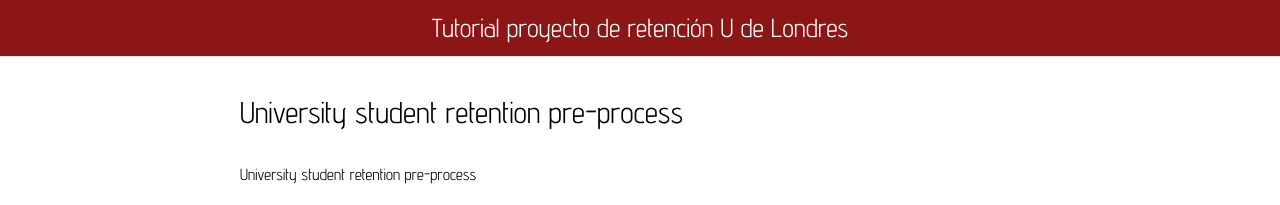
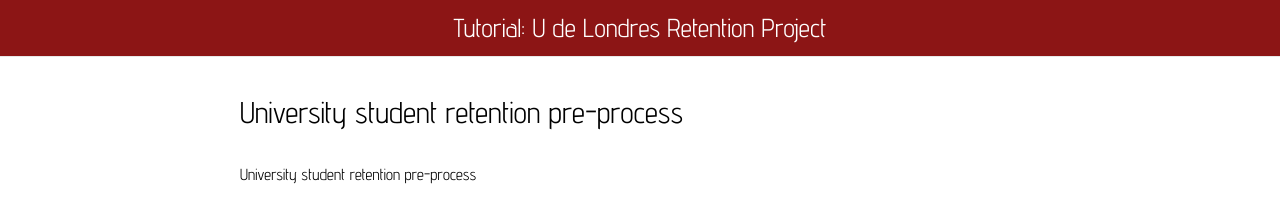
Before and after one commit to lacrendic/stella_docs, a Jekyll site: the page built from index.md, in a window 1280 px wide and 900 px high. Shown: the top 205 px of the window. Built offline with Jekyll 4.4.1, drawn with Linux system fonts in a browser that asks for light colours; our own code applies the rules of GitHub Pages for plain Markdown files.

Commit message:
Update _config.yml

```diff
--- a/_config.yml
+++ b/_config.yml
@@ -1,7 +1,7 @@
 # Site settings
-title: Tutorial proyecto de retención U de Londres
+title: "Tutorial: U de Londres Retention Project"
 email: alberto@foris.ai
-description: "Tutorial: proyecto de retención U de Londres."
+description: "Tutorial: U de Londres."
 twitter_username: acrendic
 github_username:  lacrendic
 
```
